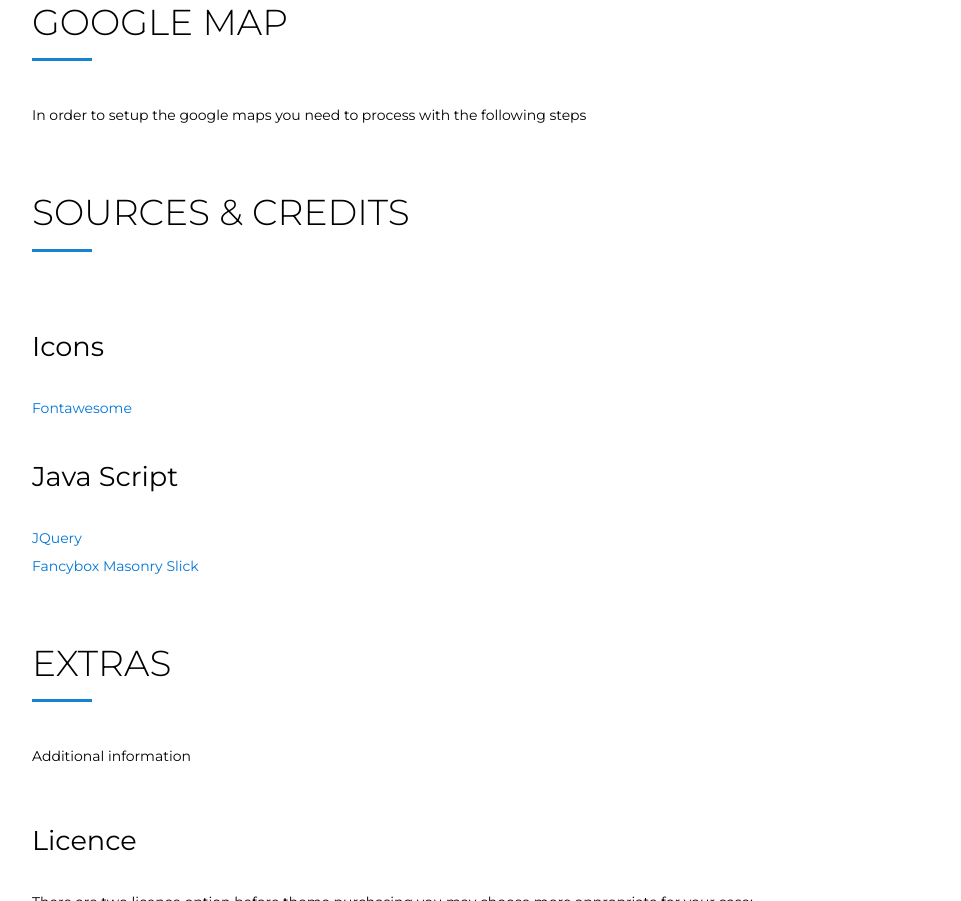
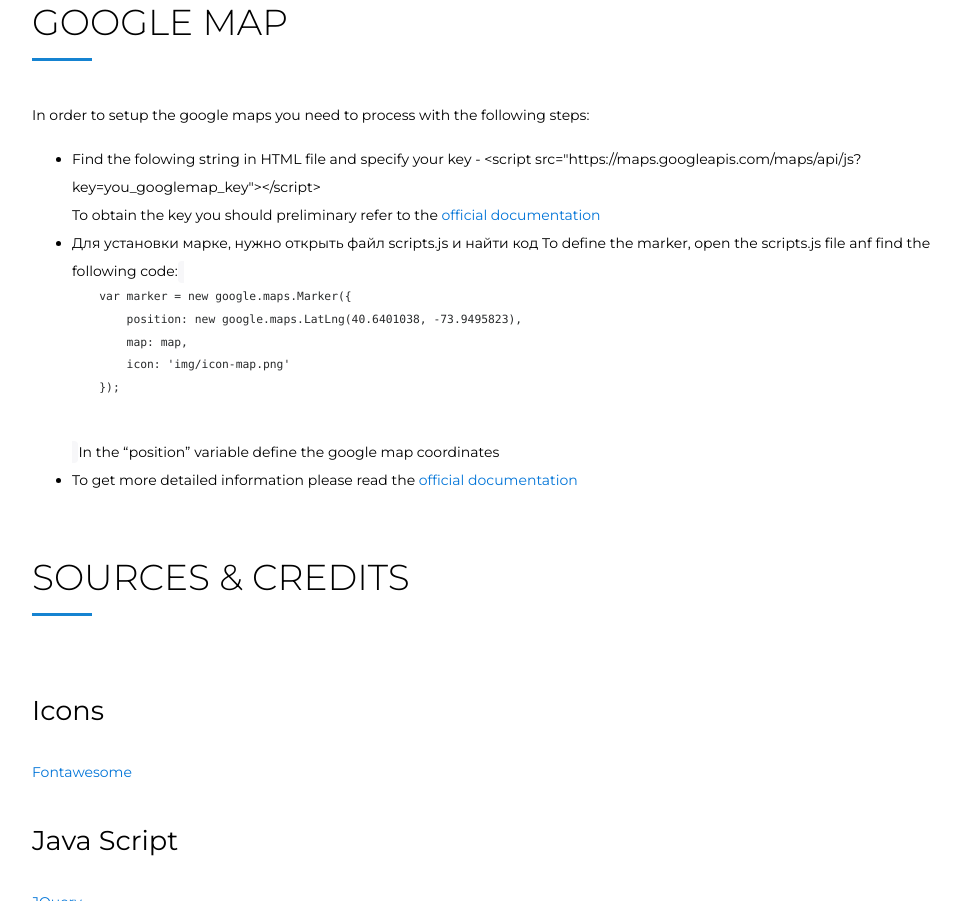
Before and after one commit to Rovadex-Studio/html-documentation, a plain HTML site: page index.html in a window 1280 px wide. Shown: the part 3494-4395 px from the top of the page, without its empty margins (302-1263 px from the left). Drawn offline with Linux system fonts and the light colour scheme; a script that the page names is missing.

Commit message:
NEW: Google Map

```diff
--- a/index.html
+++ b/index.html
@@ -171,8 +171,31 @@
                     <section>
                         <h2 class="rx_header_bottom_divider">Google Map</h2>
                         <p>
-                            In order to setup the google maps you need to process with the following steps
+                            In order to setup the google maps you need to process with the following steps:
                         </p>
+                        <ul>
+                            <li>
+                                Find the folowing string in HTML file and specify your key - &lt;script src="https://maps.googleapis.com/maps/api/js?key=you_googlemap_key"&gt;&lt;/script&gt;<br>
+                                To obtain the key you should preliminary refer to the <a href="https://developers.google.com/maps/documentation/javascript/get-api-key">official documentation</a>
+                            </li>
+                            <li>
+                                Для установки марке, нужно открыть файл scripts.js и найти код
+                                To define the marker, open the scripts.js file anf find the following code:
+                                <code>
+                                    <pre>
+    var marker = new google.maps.Marker({
+        position: new google.maps.LatLng(40.6401038, -73.9495823),
+        map: map,
+        icon: 'img/icon-map.png'
+    });
+                                    </pre>
+                                </code>
+                                In the “position” variable define the google map coordinates
+                            </li>
+                            <li>
+                                To get more detailed information please read the <a href="https://cloud.google.com/maps-platform/"> official documentation </a>
+                            </li>
+                        </ul>
                     </section>
 
                     <section>
```
